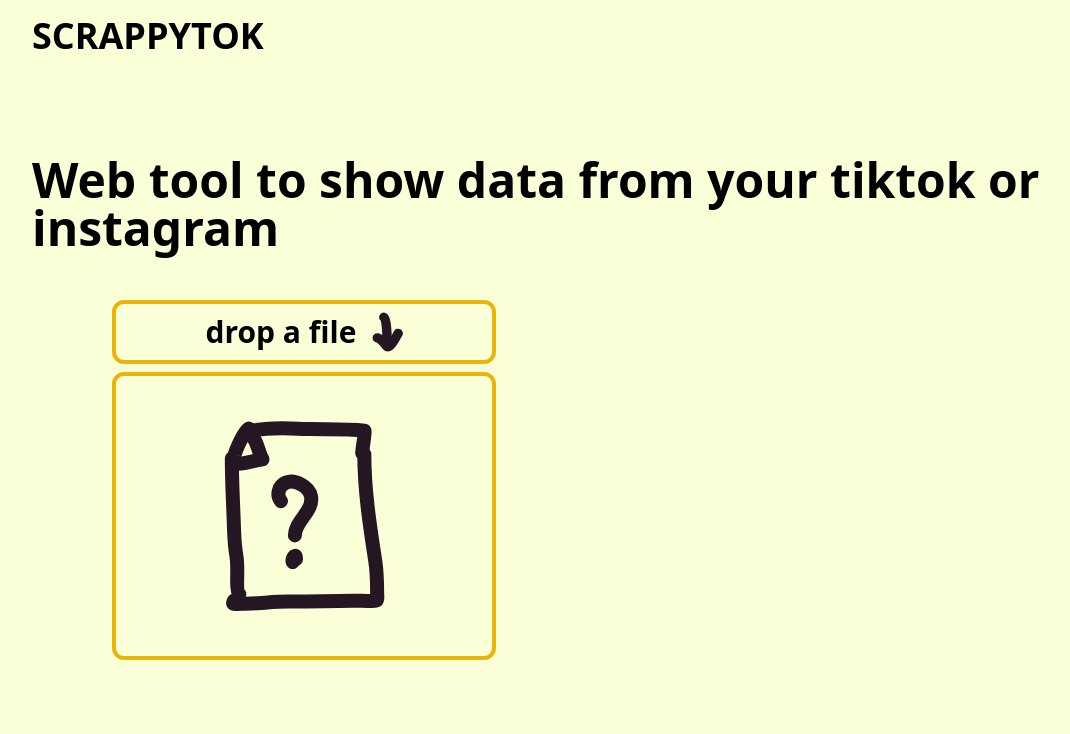
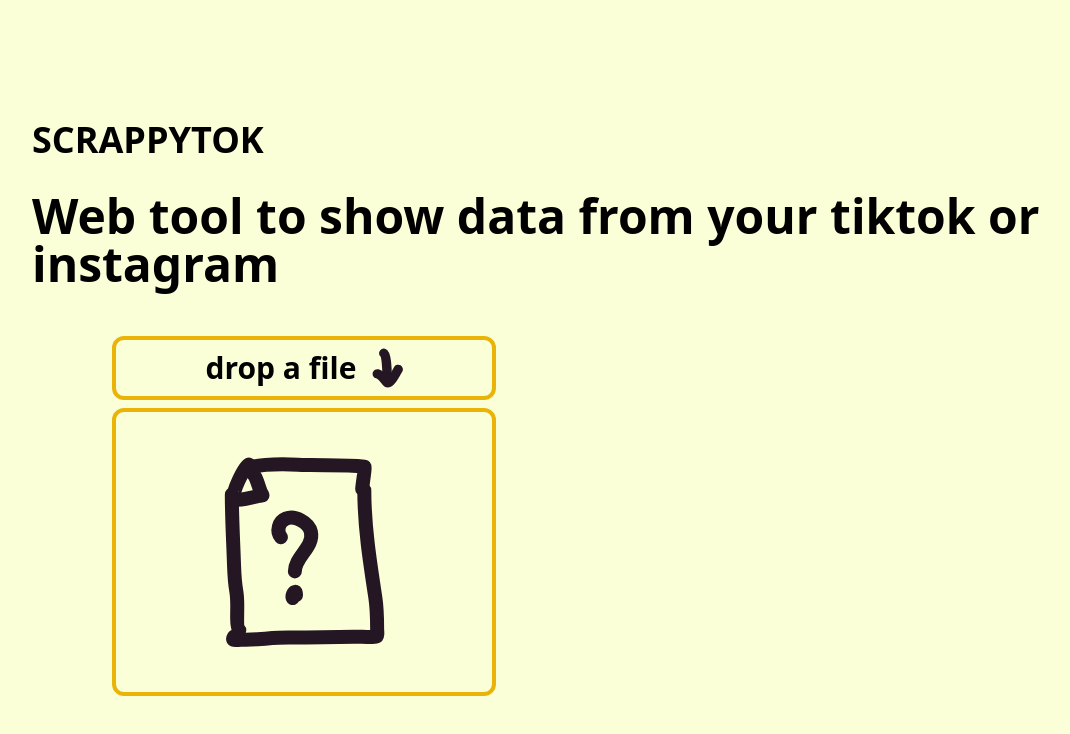
Before and after one commit to arttturslv/Scrappytok, a React (Vite) app: page / in a window 1280 px wide. Shown: the top 734 px of the page, without its empty margins (16-1086 px from the left). Built offline with nearby package versions, Linux system fonts and the light colour scheme.

Commit message:
feat: basic header

```diff
--- a/src/components/Header.jsx
+++ b/src/components/Header.jsx
@@ -1,7 +1,7 @@
 export default function Header() {
     return (
-        <div className="w-full top-0 absolute">
-            <h2 className="font-black text-4xl bg-inherit py-4 px-12">SCRAPPYTOK</h2>
+        <div className="w-[100%] flex py-4 px-12">
+            <h2 className="font-black text-4xl bg-inherit ">SCRAPPYTOK</h2>
         </div>
     )
 }
```
